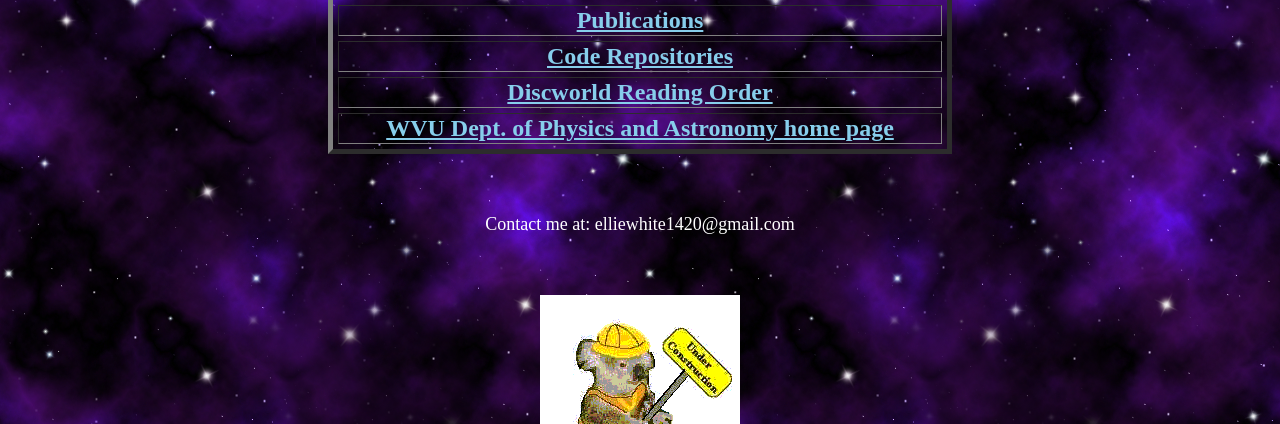
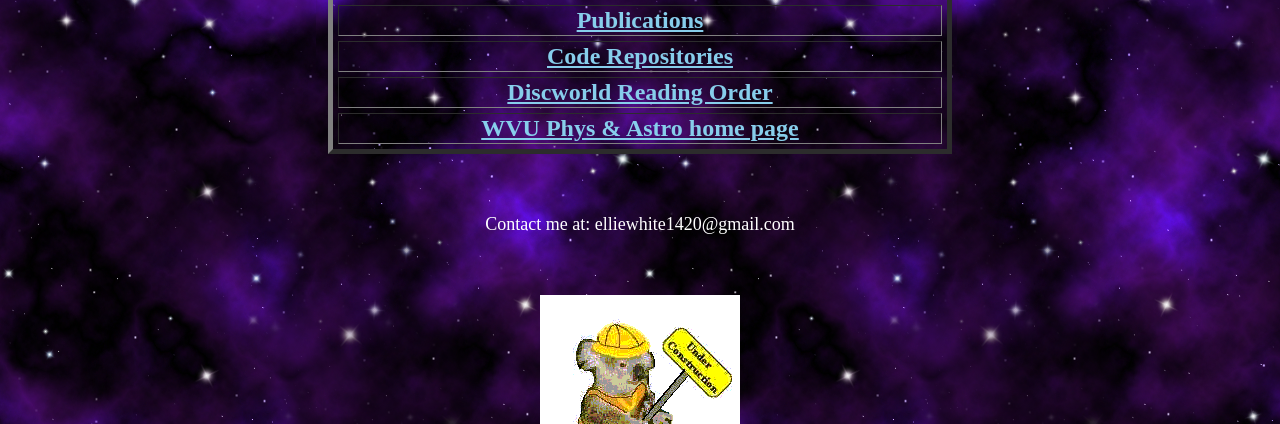
Before and after one commit to ewhite42/ewhite42.github.io, a plain HTML site: page index.html in a window 1280 px wide. Shown: the part 676-1100 px from the top of the page. Drawn offline with Linux system fonts and the light colour scheme.

Commit message:
Update index.html

```diff
--- a/index.html
+++ b/index.html
@@ -21,7 +21,7 @@
       <td align=center><font size="+2"><b><A href="https://github.com/ewhite42" style="color: skyBlue;">Code Repositories</a></tr>
       <tr><td align=center><font size="+2"><b><a href="https://upload.wikimedia.org/wikipedia/commons/1/12/Discworld_Reading_Order_Guide_3.0_%28cropped%29.jpg?utm_source=commons.wikimedia.org&utm_campaign=index&utm_content=original" style="color: skyBlue;">Discworld Reading Order</a></tr>
 
-      <tr><td align=center><font size="+2"><b><a href="https://physics.wvu.edu/" style="color: skyBlue;">WVU Dept. of Physics and Astronomy home page</a></tr>
+      <tr><td align=center><font size="+2"><b><a href="https://physics.wvu.edu/" style="color: skyBlue;">WVU Phys & Astro home page</a></tr>
 
       </table>
       <br><br>
```
